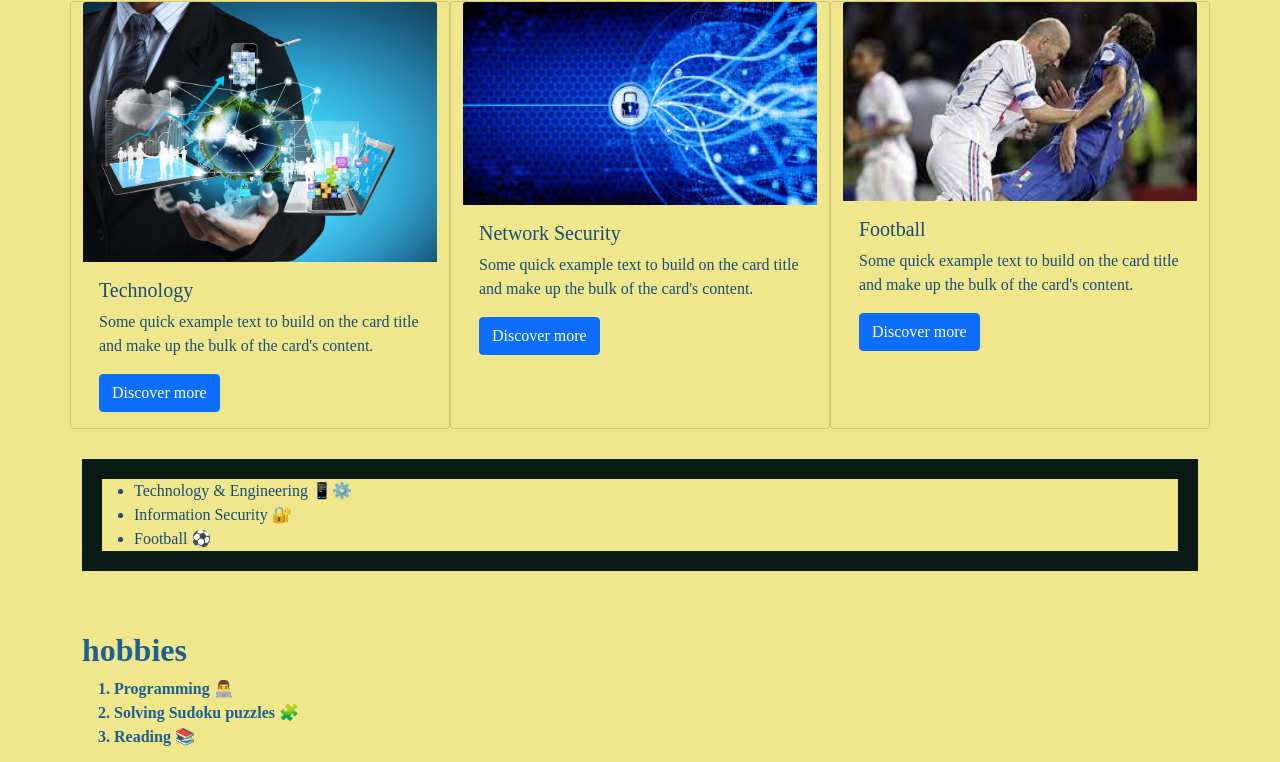
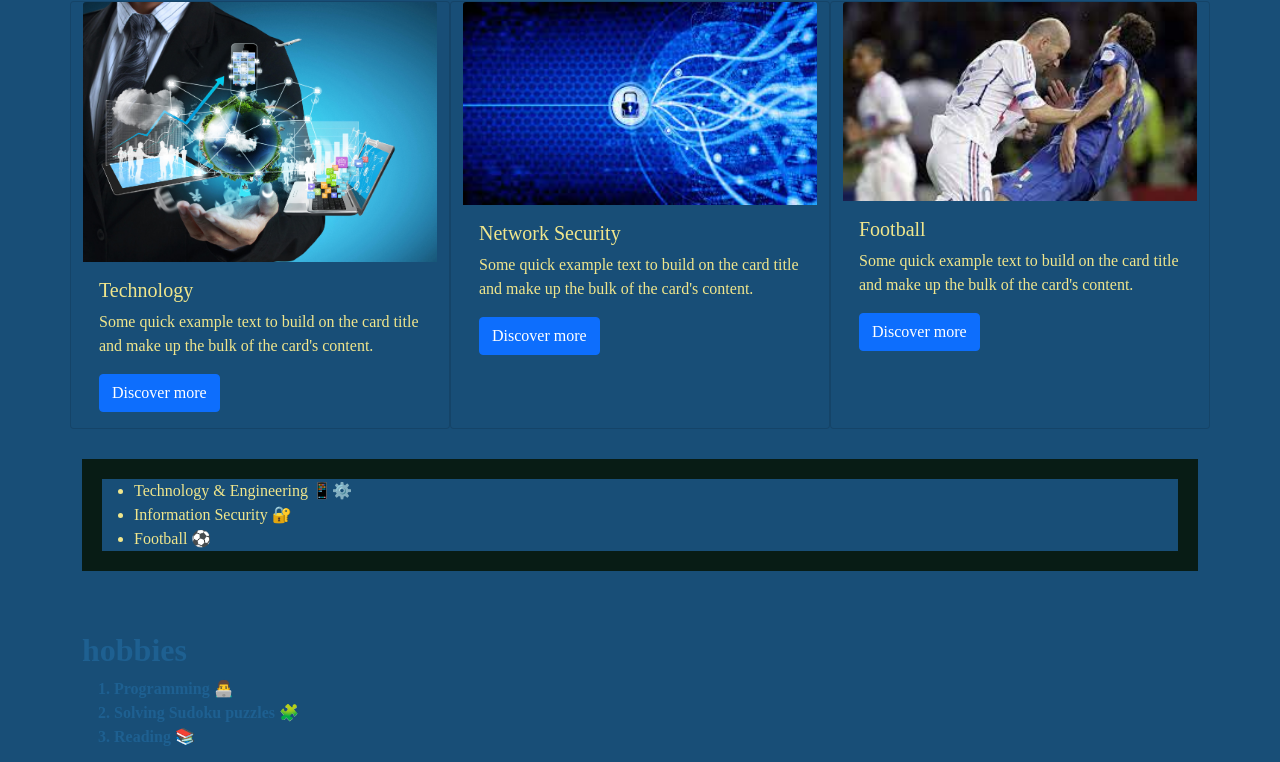
Before and after one commit to mahmood114/Portfolio, a plain HTML site: page index.html in a window 1280 px wide. Shown: the part 673-1435 px from the top of the page. Drawn offline with nearby package versions, Linux system fonts and the light colour scheme; grey boxes are pictures that could not be loaded; a web font is replaced by a local one.

Commit message:
Modified colors

```diff
--- a/styles.css
+++ b/styles.css
@@ -1,7 +1,7 @@
 body {
-  background-color: khaki;
+  background-color: #184e77;
   font-family: Avenir;
-  color: #184e77;
+  color: khaki;
 }
 
 h1 {
@@ -41,6 +41,6 @@ h2 {
 }
 
 .card {
-  background-color: khaki;
+  background-color: #184e77;
   margin-bottom: 30px;
 }
```
